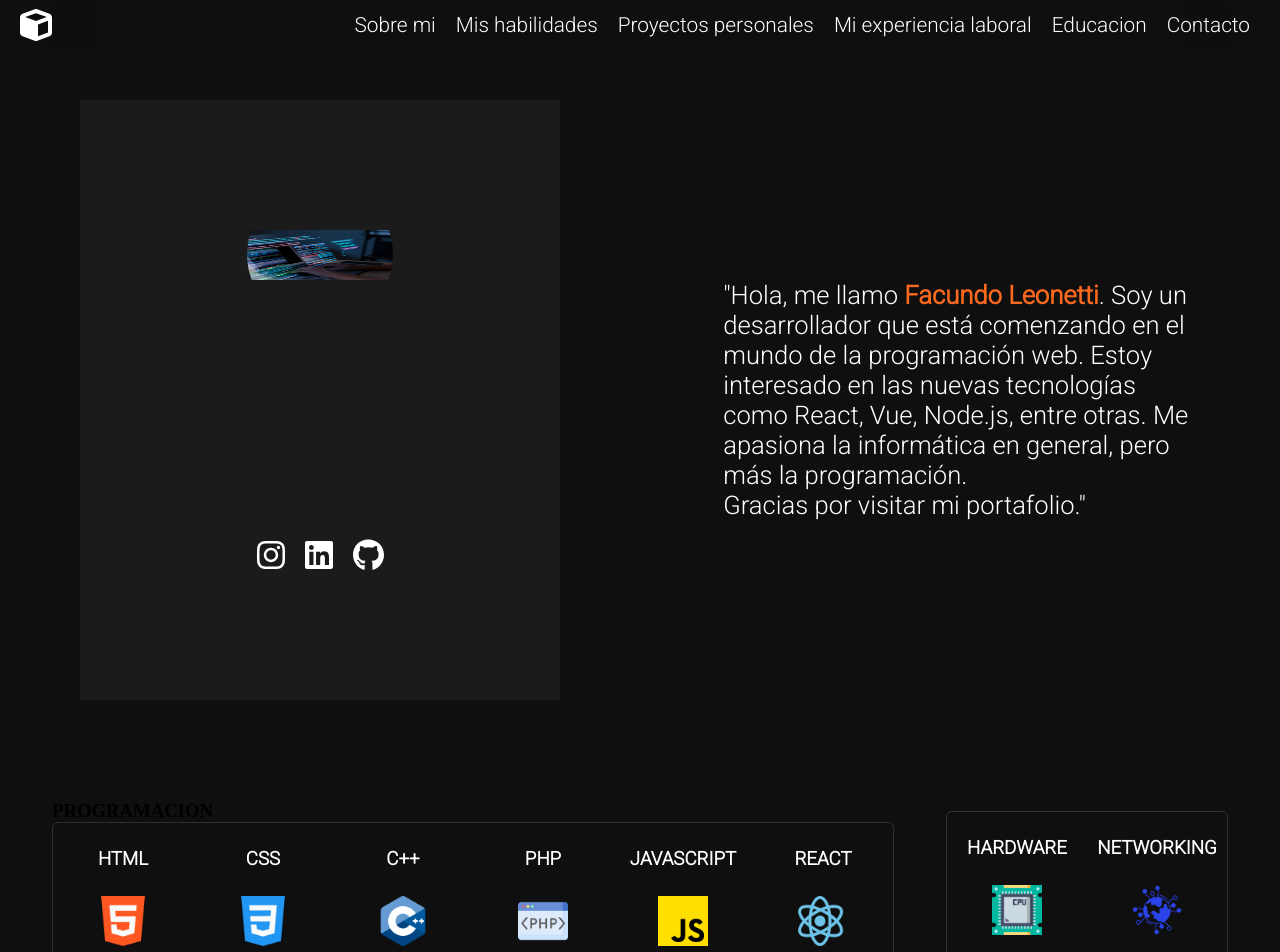
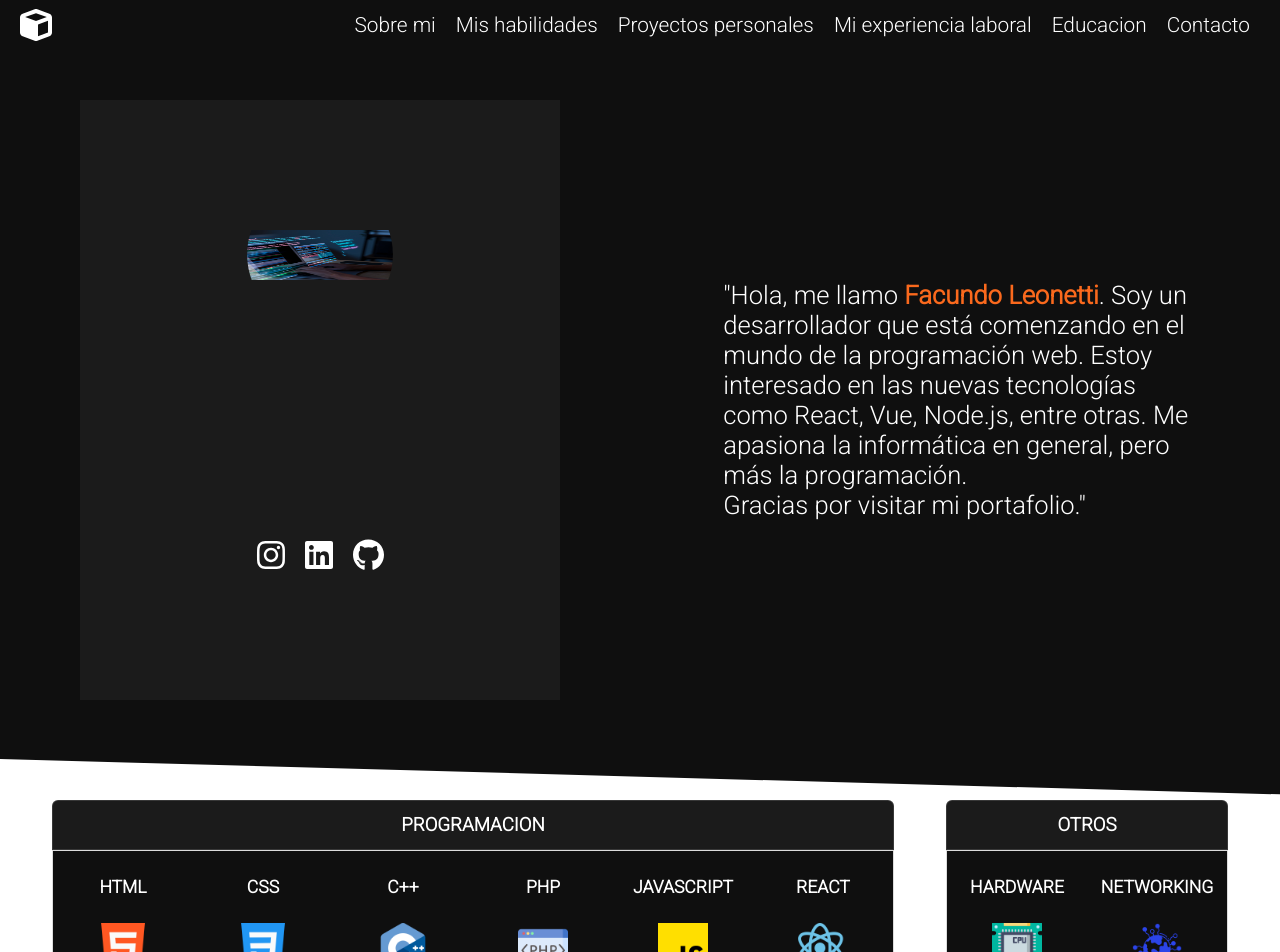
Before and after one commit to Faculeonetti/Programacion, a React (Create React App) app in the folder mi-portfolio/: page / in a window 1280 px wide. Shown: the top 952 px of the page. Built offline with nearby package versions, Linux system fonts and the light colour scheme.

Commit message:
Mis habilidades changes

```diff
--- a/mi-portfolio/src/App.css
+++ b/mi-portfolio/src/App.css
@@ -5,9 +5,30 @@ Navbar{
 
 body,
 html{
-  background-color: #0F0F0F;
+ background-color: white;
 }
 
 .section-sobremi{
   height: 100vh;
 }
+
+.custom-shape-divider-bottom-1702909982 {
+  position: absolute;
+  bottom: 0;
+  left: 0;
+  width: 100%;
+  overflow: hidden;
+  line-height: 0;
+  transform: rotate(180deg);
+}
+
+.custom-shape-divider-bottom-1702909982 svg {
+  position: relative;
+  display: block;
+  width: calc(100% + 1.3px);
+  height: 41px;
+}
+
+.custom-shape-divider-bottom-1702909982 .shape-fill {
+  fill: #FFFFFF;
+}
--- a/mi-portfolio/src/App.js
+++ b/mi-portfolio/src/App.js
@@ -6,9 +6,22 @@ import Mishabilidades from './Components/Mishabilidades';
 function App() {
   return (
     <div className="App">
-      <section className='section-sobremi'>
+      <section className="section-sobremi">
         <Navbar />
         <SobreMi />
+        <div class="custom-shape-divider-bottom-1702909982">
+          <svg
+            data-name="Layer 1"
+            xmlns="http://www.w3.org/2000/svg"
+            viewBox="0 0 1200 120"
+            preserveAspectRatio="none"
+          >
+            <path
+              d="M1200 120L0 16.48 0 0 1200 0 1200 120z"
+              class="shape-fill"
+            ></path>
+          </svg>
+        </div>
       </section>
       <section>
         <Mishabilidades />
--- a/mi-portfolio/src/Components/Mishabilidades.js
+++ b/mi-portfolio/src/Components/Mishabilidades.js
@@ -17,40 +17,41 @@ function Mishabilidades (){
         <h3>PROGRAMACION</h3>
         <div className="programacion-topic">
           <article>
-            <h3>HTML</h3>
+            <h2>HTML</h2>
             <img alt="imagen de HTML" src={HTML} />
           </article>
           <article>
-            <h3>CSS</h3>
+            <h2>CSS</h2>
             <img alt="imagen de CSS" src={CSS} />
           </article>
           <article>
-            <h3>C++</h3>
+            <h2>C++</h2>
             <img alt="imagen de C++" src={Cplusplus} />
           </article>
           <article>
-            <h3>PHP</h3>
+            <h2>PHP</h2>
             <img alt="imagen de PHP" src={PHP} />
           </article>
           <article>
-            <h3>JAVASCRIPT</h3>
+            <h2>JAVASCRIPT</h2>
             <img alt="imagen de JAVASCRIPT" src={JAVASCRIPT} />
           </article>
           <article>
-            <h3>REACT</h3>
+            <h2>REACT</h2>
             <img alt="imagen de REACT" src={REACT} />
           </article>
         </div>
       </div>
 
       <div>
+        <h3>OTROS</h3>
         <div className="otros-topic">
             <article>
-            <h3>HARDWARE</h3>
+              <h2>HARDWARE</h2>
               <img alt="imagen de HARDWARE" src={HARDWARE} />
             </article>
             <article>
-            <h3>NETWORKING</h3>
+              <h2>NETWORKING</h2>
               <img alt="imagen de NETWORKING" src={NETWORKING} />
             </article>
         </div>
--- a/mi-portfolio/src/Stylesheets/Mishabilidades.css
+++ b/mi-portfolio/src/Stylesheets/Mishabilidades.css
@@ -12,6 +12,11 @@ article{
   flex-direction: column;
   justify-content: space-evenly;
   align-items: center;
+  background-color: #0f0f0f;
+}
+article:hover{
+  background-color: #1b1b1b;
+  cursor: pointer;
 }
 img{
   width: 50px;
@@ -30,6 +35,24 @@ img{
   flex-direction: row;
   justify-content: center;
   border: 1px solid #80808047;
-  border-radius: 6px;
+  border-bottom-left-radius: 6px;
+  border-bottom-right-radius: 6px;
   height: 150px;
 }
+h3{
+  background-color: #1b1b1b;
+  border: 1px solid #80808047;
+  border-top-left-radius: 6px;
+  border-top-right-radius: 6px;
+  font-family: Roboto;
+  height: 50px;
+  color: white;
+  display: flex;
+  align-items: center;
+  justify-content: center;
+  font-weight: 600;
+}
+h2{
+  font-family: Roboto;
+  font-size: 1.1rem;
+}
--- a/mi-portfolio/src/Stylesheets/Navbar.css
+++ b/mi-portfolio/src/Stylesheets/Navbar.css
@@ -33,7 +33,7 @@
   background: linear-gradient(to bottom, #33333300, #50505067);
   transform: scaleX(0);
   transform-origin: center;
-  transition: transform 0.2s ease-in-out;
+  transition: transform 0.15s ease-in-out;
   z-index: -1;
 }
 
@@ -48,15 +48,11 @@
   height: 2px;
   background-color: #fff;
   transform-origin: center;
-  transition: width 0.2s ease-in-out;
+  transition: width 0.15s ease-in-out;
 }
 .link-nav:hover::after {
   width: 100%;
   transform-origin: center;
-}
-.link-nav:hover{
-  color: #fa691d
-;
 }
 .link-nav-logo{
   display: flex;
@@ -76,7 +72,6 @@
   top: 0;
   left: 0;
   z-index: 1;
-  backdrop-filter: blur(100px);
 }
 .responsive-menu{
   display: flex;
--- a/mi-portfolio/src/Stylesheets/SobreMi.css
+++ b/mi-portfolio/src/Stylesheets/SobreMi.css
@@ -3,6 +3,7 @@
   height: 100vh;
   display: flex;
   flex-direction: row;
+  background-color: #0F0F0F ;
 }
 .contenedor-presentacion{
   display: flex;
```
Lines whose indentation alone changed are shown as unchanged.
